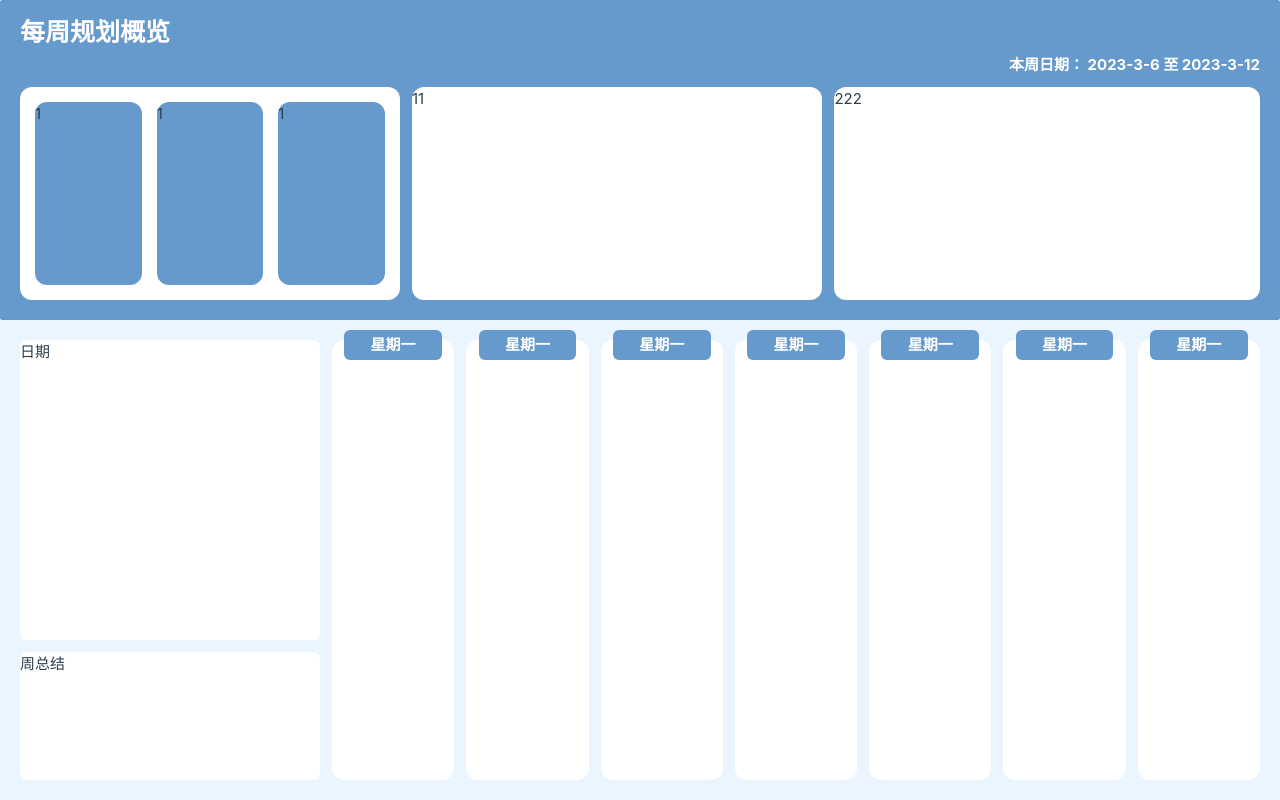
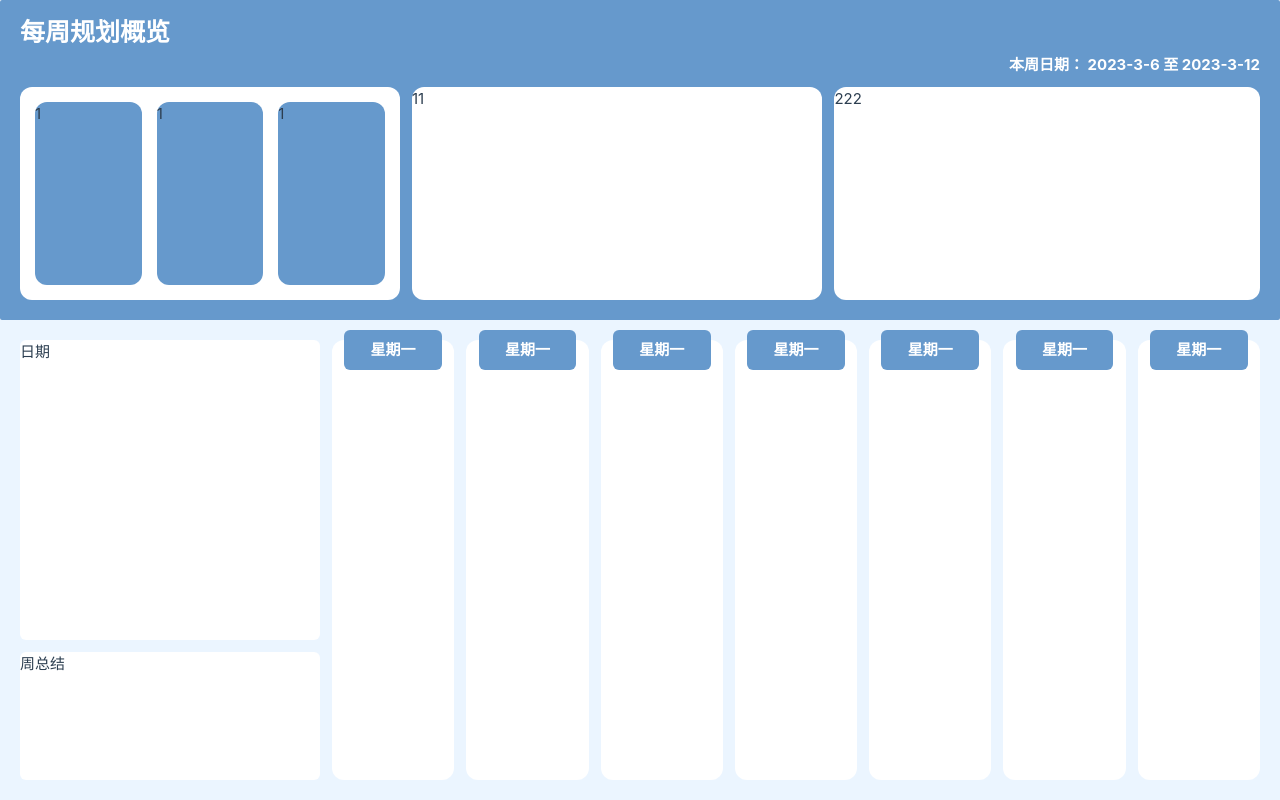
Before and after one commit to LuGuanzong/selection_web, a Vue app: page /plan in a window 1280 px wide. Built offline with nearby package versions, Linux system fonts and the light colour scheme.

Commit message:
样式小优化

```diff
--- a/src/views/plan/detail/index.vue
+++ b/src/views/plan/detail/index.vue
@@ -56,14 +56,14 @@ defineOptions({ name: 'planDetail' })
     &::before {
       position: absolute;
       border-radius: 6px;
-      height: 30px;
+      height: 40px;
       top: -10px;
       left: 10%;
       width: 80%;
       content: '星期一';
       background: #6699CC;
       text-align: center;
-      line-height: 30px;
+      line-height: 40px;
       color: #fff;
       font-weight: bold;
     }
```
